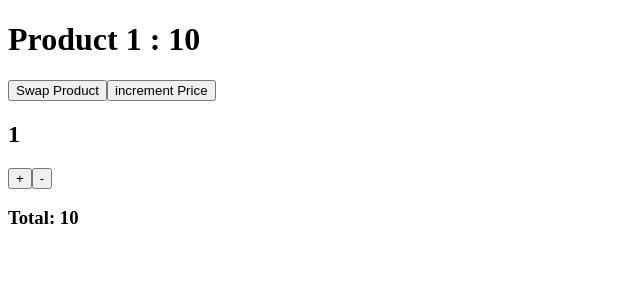
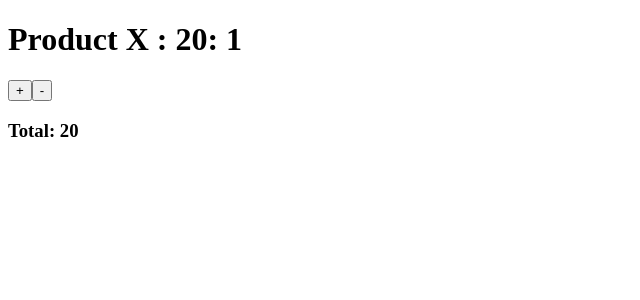
Before and after one commit to SohanFullDev/Vue-JS-3-Composition-API-Fundamental, a Vue app: page / in a window 1280 px wide. Shown: the top 300 px of the page, without its empty margins (0-640 px from the left). Built offline with nearby package versions, Linux system fonts and the light colour scheme.

Commit message:
working with props_a*47

```diff
--- a/src/App.vue
+++ b/src/App.vue
@@ -1,75 +1,30 @@
 <script>
-import { computed, ref, reactive, toRef, toRefs, watch, watchEffect } from 'vue'
+import { ref } from 'vue';
+import CartItem from './components/CartItem.vue';
 
-  export default {
+export default {
+  components: { CartItem },
+  setup() {
+    const items = ref([
+      {
+        id: 1,
+        name: "Product X",
+        price: 20,
+        quantity: 1
+      }
+    ]);
 
-     setup(){
-
-      const item = reactive({
-        name: "Product 1",
-        price: 10,
-        quantity:1
-
-      })
-      const increment = () => item.quantity++
-      const decrement = () => item.quantity--
-
-      const swapProduct = () => {
-        item.name = "Product A"
-        item.price = 30
-
-      }
-
-      const total = computed(() => item.price * item.quantity)
-
-
-      const {name, price, quantity } = toRefs(item)
-
-     watch(() => item.quantity,()=> {
-
-       if(item.quantity == 5){
-         alert("You cannot add more item");
-       }
-
-      },{immediate: true})
-
-      watchEffect(() => {
-        console.log('Price changed: ', item.price )
-
-      })
-
-      return {
-
-        quantity,
-        increment,
-        decrement,
-
-        name,
-        price,
-        total,
-        swapProduct
-
-      }
-
-     }
+    return { items };
   }
-
+}
 </script>
 
 <template>
-
-  <h1>{{  name }} : {{ price}}</h1>
-
-   <button @click="swapProduct">Swap Product</button>
-  <button @click="price++">increment Price</button>
-
-   <h2>{{ quantity }}</h2>
-   <button @click="increment">+</button>
-   <button @click="decrement">-</button>
-
-   <h3>Total: {{ total }}</h3>
-
+  <div>
+    <CartItem v-for="item in items" :cart-item="item" :key="item.id" />
+  </div>
 </template>
 
 <style scoped>
+  /* Add your styles here if needed */
 </style>
--- /dev/null
+++ b/src/components/CartItem.vue
@@ -0,0 +1,44 @@
+<script>
+import { computed, reactive, toRefs } from 'vue'
+
+export default {
+  props: {
+    cartItem: {
+      type: Object,
+      required: true
+    }
+  },
+  setup(props) {
+    const item = reactive(props.cartItem)
+
+    const increment = () => item.quantity++
+    const decrement = () => item.quantity--
+
+    const total = computed(() => item.price * item.quantity)
+
+    const { name, price, quantity } = toRefs(item)
+
+    return {
+      quantity,
+      increment,
+      decrement,
+      name,
+      price,
+      total
+    }
+  }
+}
+</script>
+
+<template>
+  <div>
+    <h1>{{ name }} : {{ price }}: {{ quantity }}</h1>
+    <button @click="increment">+</button>
+    <button @click="decrement">-</button>
+    <h3>Total: {{ total }}</h3>
+  </div>
+</template>
+
+<style scoped>
+  /* Add your styles here if needed */
+</style>
```
